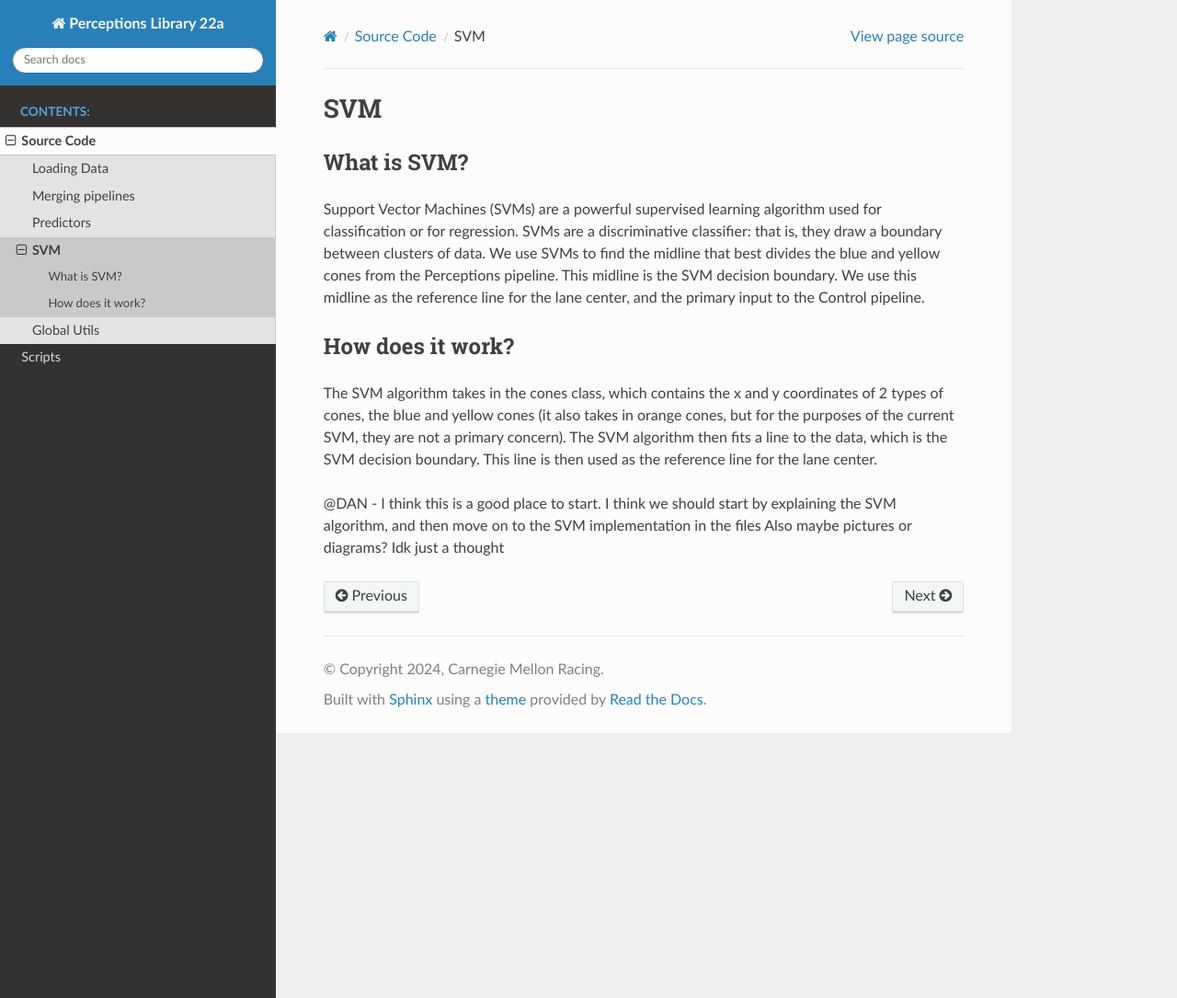
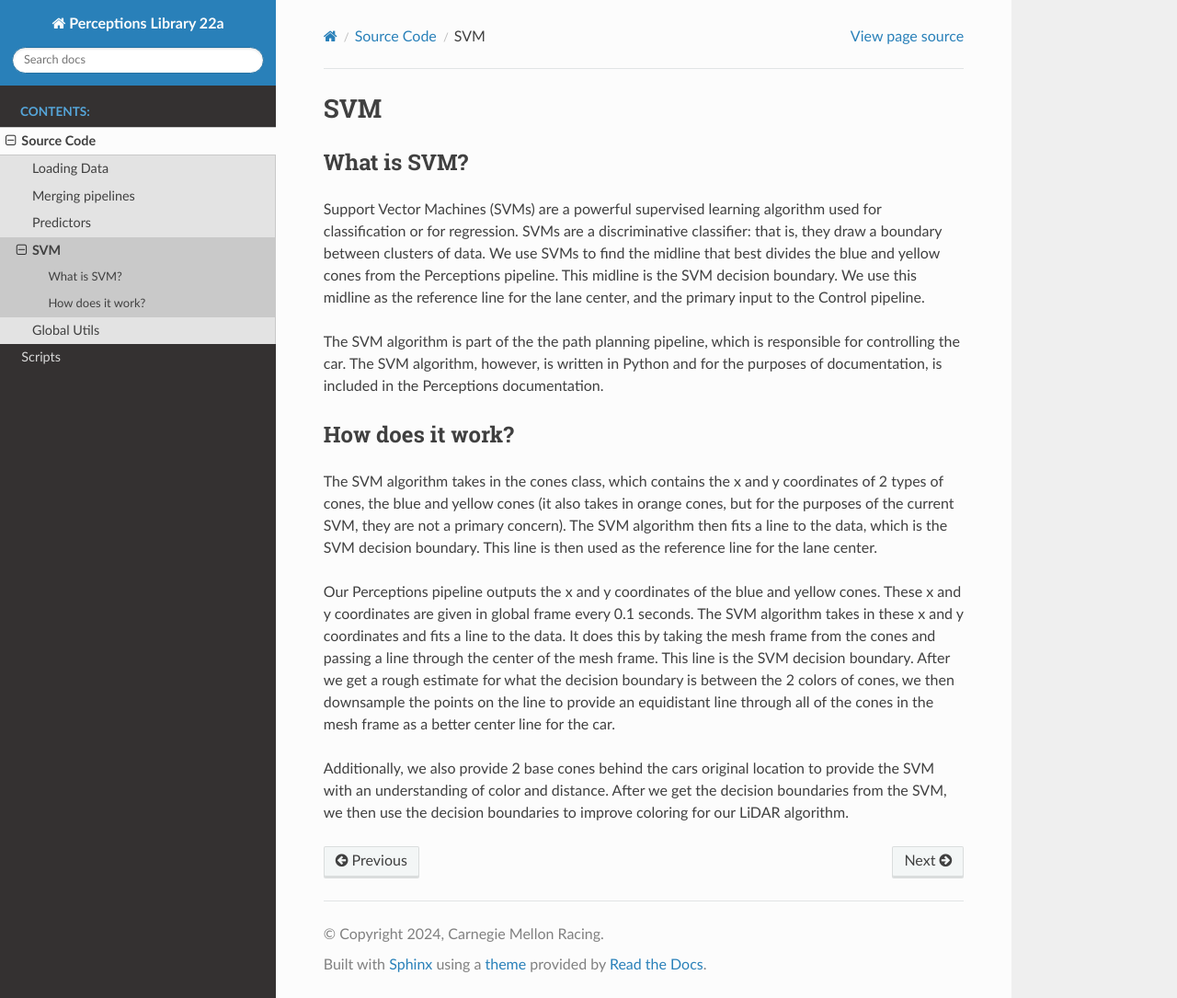
Before and after one commit to carnegiemellonracing/PerceptionsLibrary22a, a Sphinx documentation site: the page built from documentation/html/source/perc22a/svm/SVM.rst, in a window 1280 px wide and 1085 px high. Shown: the whole window at 92% size. Built offline with Sphinx 7.4.7 and the Read the Docs theme 2.0.0, drawn with Linux system fonts in a browser that asks for light colours.

```diff
--- a/documentation/html/source/perc22a/svm/SVM.rst
+++ b/documentation/html/source/perc22a/svm/SVM.rst
@@ -10,6 +10,9 @@ SVMs are a discriminative classifier: that is, they draw a boundary between clus
 midline that best divides the blue and yellow cones from the Perceptions pipeline. This midline is the SVM decision boundary.
 We use this midline as the reference line for the lane center, and the primary input to the Control pipeline.
 
+The SVM algorithm is part of the the path planning pipeline, which is responsible for controlling the car. The SVM algorithm, however, is
+written in Python and for the purposes of documentation, is included in the Perceptions documentation.
+
 How does it work?
 -----------------
 
@@ -17,5 +20,11 @@ The SVM algorithm takes in the cones class, which contains the x and y coordinat
 orange cones, but for the purposes of the current SVM, they are not a primary concern). The SVM algorithm then fits a line to the data, which is the
 SVM decision boundary. This line is then used as the reference line for the lane center.
 
-@DAN - I think this is a good place to start. I think we should start by explaining the SVM algorithm, and then move on to the SVM implementation in the files
-Also maybe pictures or diagrams? Idk just a thought
+Our Perceptions pipeline outputs the x and y coordinates of the blue and yellow cones. These x and y coordinates are given in global frame
+every 0.1 seconds. The SVM algorithm takes in these x and y coordinates and fits a line to the data. It does this by taking the mesh frame from the
+cones and passing a line through the center of the mesh frame. This line is the SVM decision boundary. After we get a rough estimate for
+what the decision boundary is between the 2 colors of cones, we then downsample the points on the line to provide an equidistant line through
+all of the cones in the mesh frame as a better center line for the car.
+
+Additionally, we also provide 2 base cones behind the cars original location to provide the SVM with an understanding of color and distance.
+After we get the decision boundaries from the SVM, we then use the decision boundaries to improve coloring for our LiDAR algorithm.
```
Also changed, not shown: documentation/html/source/index.rst (+0 -9 lines).
